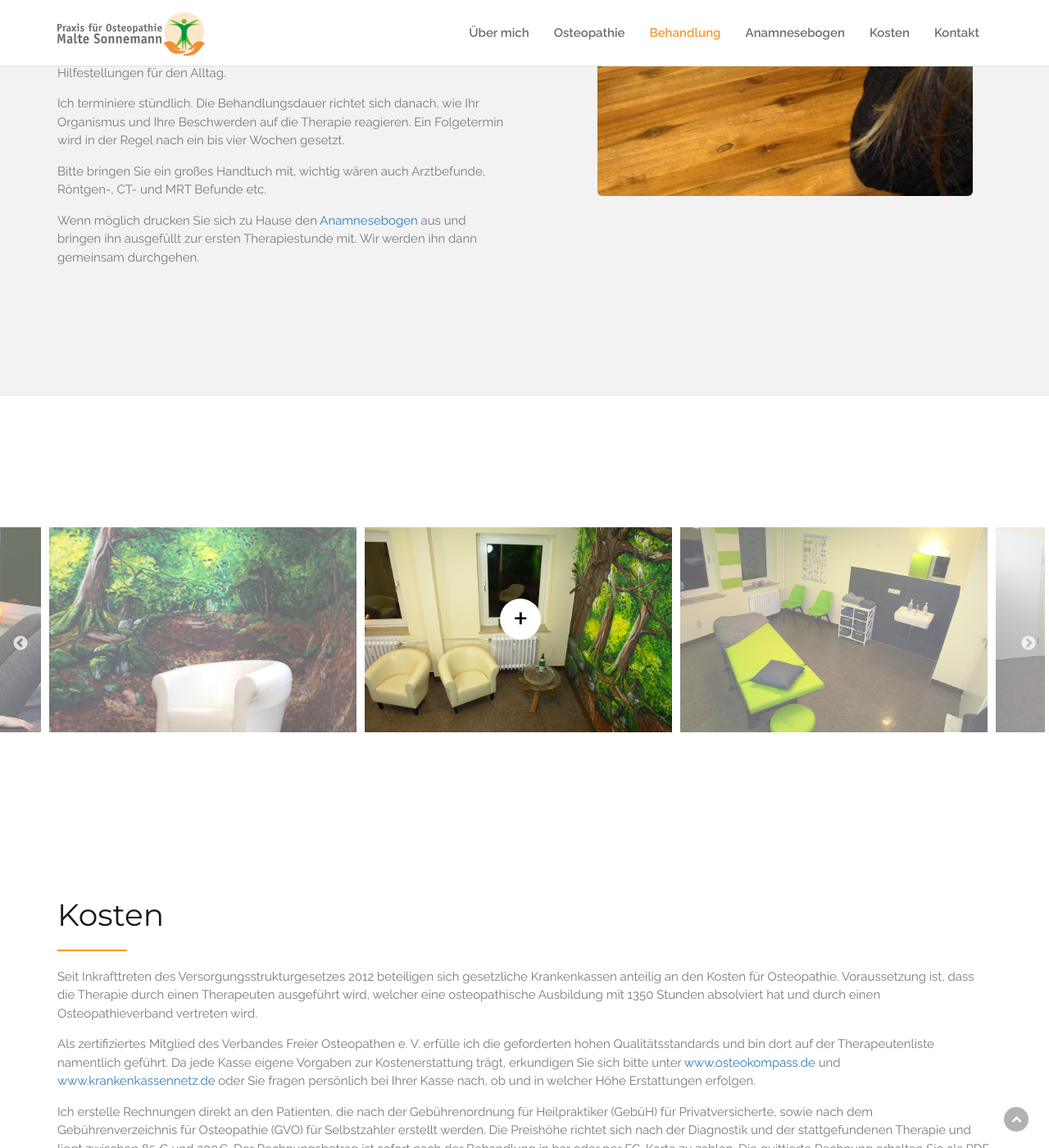
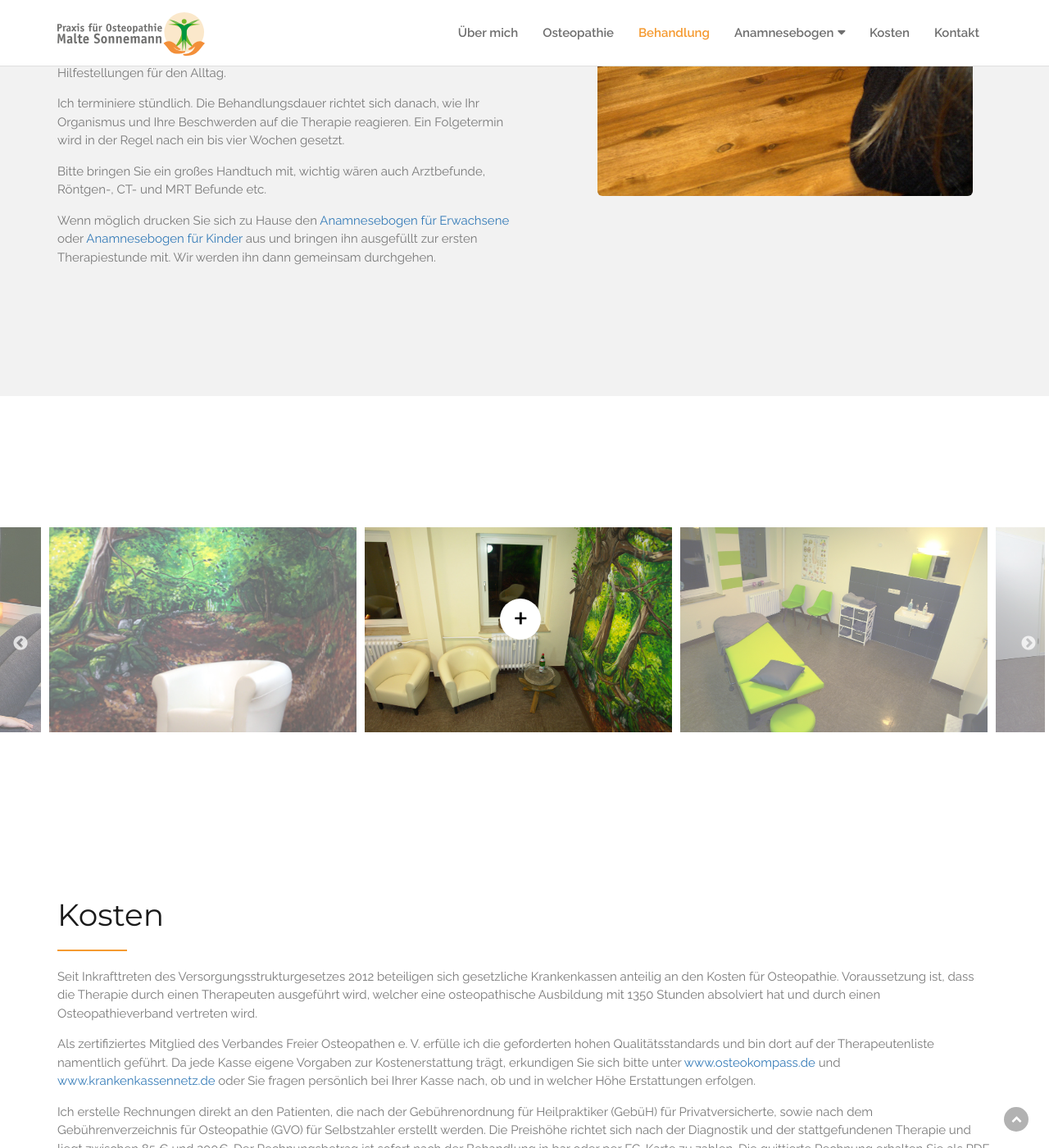
Before and after one commit to larzknoke/sonnemann, a Jekyll site: the page built from index.html, in a window 1280 px wide and 1400 px high, scrolled down 5750 px. Shown: the whole window at 82% size. Built offline with Jekyll 4.4.1, drawn with Linux system fonts in a browser that asks for light colours.

Commit message:
Anamnesebogen Kind

```diff
--- a/assets/css/style.scss
+++ b/assets/css/style.scss
@@ -2087,3 +2087,7 @@
     }
 
 }
+
+.navbar.no-background .dropdown-menu li:hover a {
+  color: $orange_dunkel !important;
+}
--- a/index.html
+++ b/index.html
@@ -32,7 +32,7 @@
         <link rel="stylesheet" href="assets/css/slick-theme.css">
         <link rel="stylesheet" href="assets/css/animate.css">
         <link rel="stylesheet" href="assets/css/font-awesome.min.css">
-        <link rel="stylesheet" href="assets/css/bootstrap.css">
+        <link rel="stylesheet" href="assets/css/bootstrap.min.css">
         <link rel="stylesheet" href="assets/css/magnific-popup.css">
         <link rel="stylesheet" href="assets/css/bootsnav.css">
 
@@ -96,11 +96,19 @@
 
                     <!-- Collect the nav links, forms, and other content for toggling -->
                     <div class="collapse navbar-collapse" id="navbar-menu">
-                        <ul class="nav navbar-nav navbar-right" data-in="fadeInDown" data-out="fadeOutUp">
+                        <ul class="nav navbar-nav navbar-right">
                             <li><a href="#about">Über mich</a></li>
                             <li><a href="#ostheo">Osteopathie</a></li>
                             <li><a href="#behandlung">Behandlung</a></li>
-                            <li><a href="download/Anamnesebogen.pdf" target="_blank">Anamnesebogen</a></li>
+
+                            <li class="dropdown">
+                                <a href="#" class="dropdown-toggle" data-toggle="dropdown" >Anamnesebogen</a>
+                                <ul class="dropdown-menu">
+                                  <li><a href="download/Anamnesebogen.pdf" target="_blank">Anamnesebogen für Erwachsene</a></li>
+                                  <li><a href="download/Anamnesebogen_Kind.pdf" target="_blank">Anamnesebogen für Kinder</a></li>
+                                </ul>
+                            </li>
+
                             <li><a href="#kosten">Kosten</a></li>
                             <li><a href="#contact">Kontakt</a></li>
                         </ul>
@@ -371,7 +379,7 @@
                                     Bitte bringen Sie ein großes Handtuch mit, wichtig wären auch Arztbefunde, Röntgen-, CT- und MRT Befunde etc.
                                   </p>
                                   <p>
-                                    Wenn möglich drucken Sie sich zu Hause den <a href="download/Anamnesebogen.pdf"  target="_blank">Anamnesebogen</a> aus und bringen ihn ausgefüllt zur ersten Therapiestunde mit. Wir werden ihn dann gemeinsam durchgehen.
+                                    Wenn möglich drucken Sie sich zu Hause den <a href="download/Anamnesebogen.pdf"  target="_blank">Anamnesebogen für Erwachsene</a> oder <a href="download/Anamnesebogen_Kind.pdf"  target="_blank">Anamnesebogen für Kinder</a> aus und bringen ihn ausgefüllt zur ersten Therapiestunde mit. Wir werden ihn dann gemeinsam durchgehen.
                                   </p>
                                   <br>
                                   <br>
```
Also changed, not shown: 1 other file.
